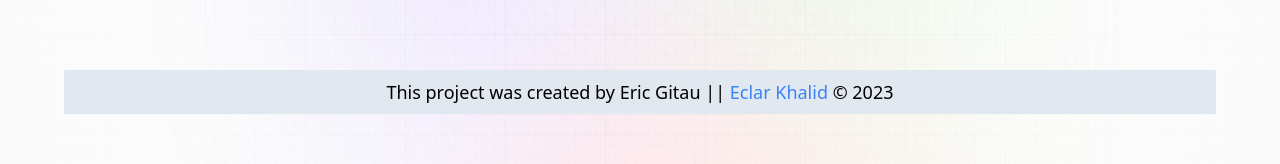
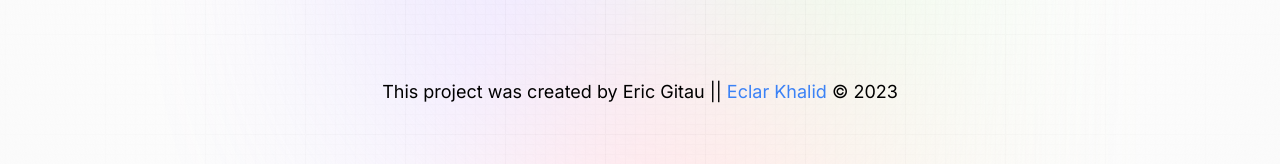
Before and after one commit to Eclarkhalid/ai-app, a React (Vite) app: page / in a window 1280 px wide. Shown: the part 471-635 px from the top of the page. Built offline with nearby package versions, Linux system fonts and the light colour scheme; no server answers; a web font is replaced by a local one.

Commit message:
updating footer

```diff
--- a/src/components/demo.jsx
+++ b/src/components/demo.jsx
@@ -126,8 +126,8 @@ const demo = () => {
     </section>
     <hr className="my-2" />
 
-    <footer className=" b-0 p-2 text-lg bg-slate-200 w-full text-center">
-      <p>This project was created by Eric Gitau || <span className="text-blue-500 text-bold"><a href="tel:+254708118414">Eclar Khalid</a></span> &copy; 2023</p>
+    <footer className=" b-0 p-2 text-lg w-full text-center ">
+      <p className="font-inter">This project was created by Eric Gitau || <span className="text-blue-500 text-bold"><a href="tel:+254708118414">Eclar Khalid</a></span> &copy; 2023</p>
     </footer>
   </>
 }
```
